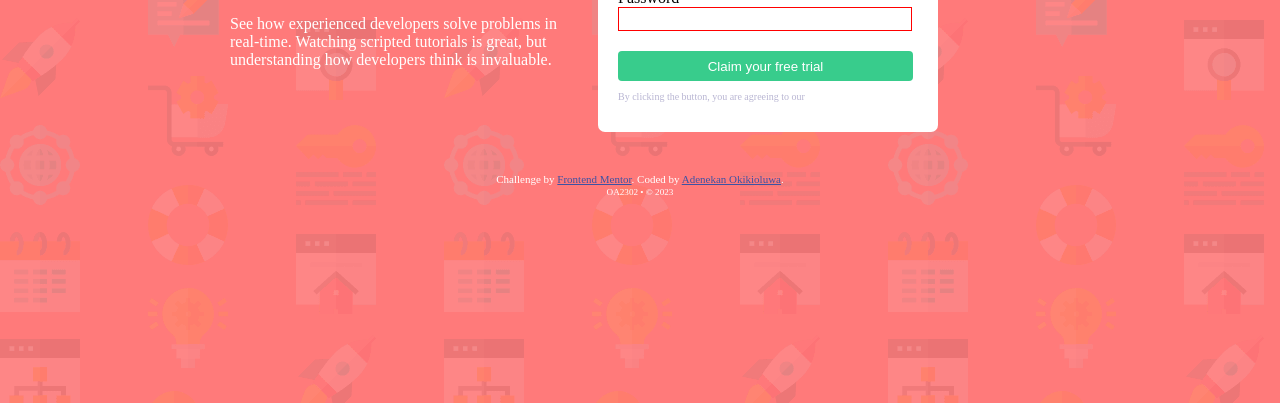
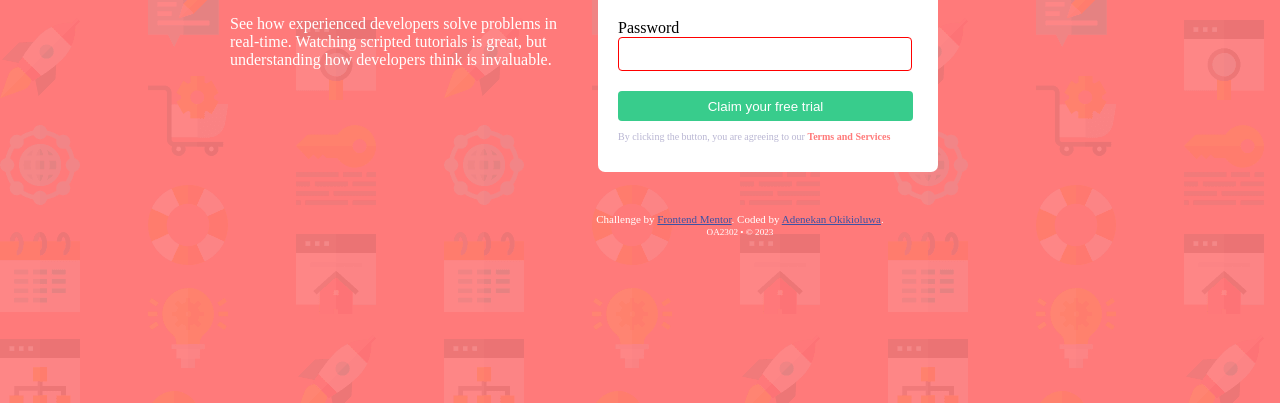
Before and after one commit to OA2302/intro-component-with-signup-form-master, a plain HTML site: page index.html in a window 1280 px wide. Shown: the part 397-800 px from the top of the page. Drawn offline with Linux system fonts and the light colour scheme.

Commit message:
first commit

```diff
--- a/index.html
+++ b/index.html
@@ -26,7 +26,7 @@
 
   </div>
   <form id="formContainer">
-    <button disabled="disabled" class="trial"><b>Try it free 7 days</b> <span>then $20/mo. thereafter</span>
+    <button disabled="disabled" class="trial"><b class="try">Try it free 7 days</b> <span>then $20/mo. thereafter</span>
       </button>
      <div class="form" id="form">
       <div>
@@ -53,7 +53,7 @@
 
   <button class="btn" onclick="ValidityState()"> Claim your free trial </button>
 
-  <p class="p" id="p"> By clicking the button, you are agreeing to our <b> Terms and Services</b></p>
+  <p class="p" id="p"> By clicking the button, you are agreeing to our <b class="terms"> Terms and Services</b></p>
   </form>
 </div>
 </main>
--- a/style.css
+++ b/style.css
@@ -40,9 +40,13 @@ form {
     border: none;
 }
 
-b {
+.try {
     color: white;
 
+}
+
+.terms {
+    color: hsl(0, 100%, 74%);
 }
 
 .p {
@@ -61,6 +65,7 @@ p {
     width: 340px;
     height: 40px;
     margin-bottom: 20px;
+    text-align: center;
 }
 
 .trial:hover {
@@ -79,10 +84,16 @@ p {
 
 input {
    width: 280px;
-   height: 20px;
+   height: 30px;
    padding-left: 10px;
    margin-bottom: 20px;
    border: solid red 1.5px;
+   border-radius: 4px;
+}
+
+input:active {
+    color: white;
+    background: hsl(154, 59%, 51%);
 }
 
 .alert {
@@ -134,3 +145,7 @@ input {
     height: 50px;
     margin-bottom: 20px;
 }
+
+footer {
+    margin-left: 200px;
+}
```
Also changed, not shown: 1 other file.
